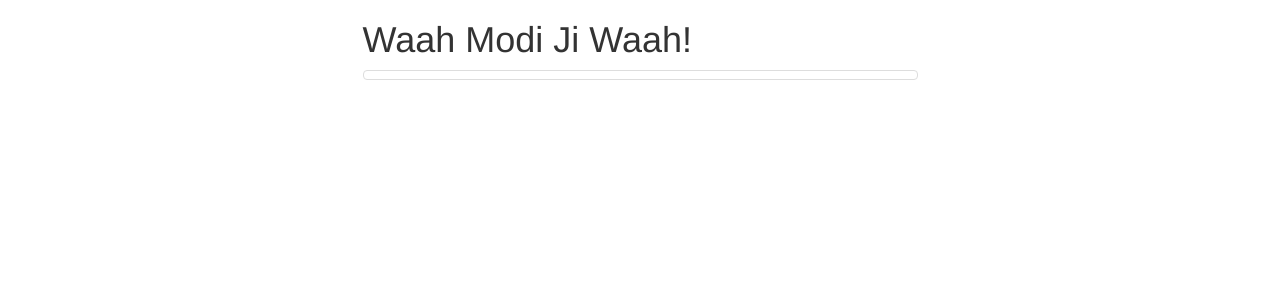
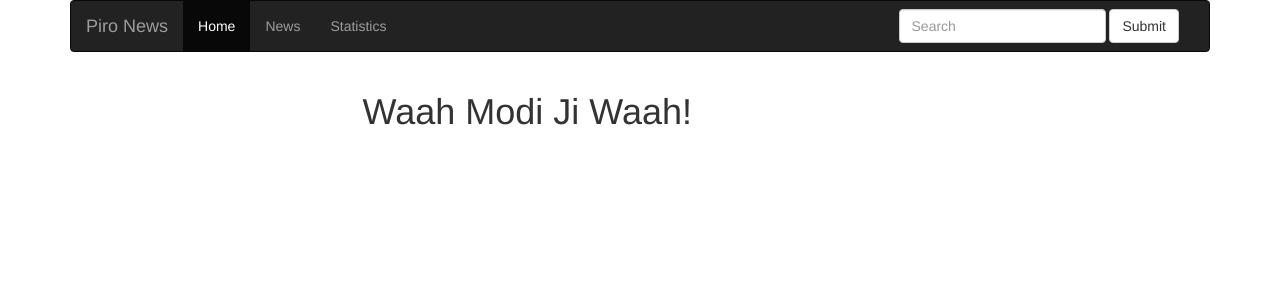
Before and after one commit to imsaiful/piro, a Django app: page / in a window 1280 px wide. Shown: the top 300 px of the page. Run offline with Django 3.2, Linux system fonts and the light colour scheme; data that the repository does not hold is empty; some libraries are stand-ins or nearby versions.

Commit message:
add navbar

```diff
--- a/pironews/feed/templates/feed/index.html
+++ b/pironews/feed/templates/feed/index.html
@@ -8,9 +8,34 @@
     <link rel="stylesheet" href="https://maxcdn.bootstrapcdn.com/bootstrap/3.3.7/css/bootstrap.min.css">
 
 </head>
-<body>
+<body bgcolor="#E6E6FA">
+<div class="container">
+<nav class="navbar navbar-inverse">
+  <div class="container-fluid">
+    <div class="navbar-header">
+      <button type="button" class="navbar-toggle" data-toggle="collapse" data-target="#myNavbar">
+        <span class="icon-bar"></span>
+        <span class="icon-bar"></span>
+        <span class="icon-bar"></span>
+      </button>
+      <a class="navbar-brand" href="#">Piro News</a>
+    </div>
+    <div class="collapse navbar-collapse" id="myNavbar">
+      <ul class="nav navbar-nav">
+        <li class="active"><a href="#">Home</a></li>
+        <li><a href="#">News </a></li>
+        <li><a href="#">Statistics</a></li>
+      </ul>
+      <form class="navbar-form navbar-right" action="/action_page.php">
+          <div class="form-group">
+                <input type="text" class="form-control" placeholder="Search">
+          </div>
+          <button type="submit" class="btn btn-default">Submit</button>
+      </form>
 
-<div class="container">
+    </div>
+  </div>
+</nav>
     <div class="row">
 
         <div class="col-md-3">
@@ -18,30 +43,20 @@
         </div>
         <div class="col-md-6">
             <h1>Waah Modi Ji Waah!</h1>
-            <div class="thumbnail">
                 {% for post in posts %}
-
-                    {% if post.image %}
-                        <img src='{{ post.image.url }}' class='img-responsive' height="300" width="300"/>
-                    {% endif %}
-                    <h5><b>{{  post.title}}</b></h5>
-                    <h6 style="color:red;">{{ post.created_date }}</h6>
+                    <div class="thumbnail">
+                        {% if post.image %}
+                            <img src='{{ post.image.url }}' class='img-responsive' height="300" width="300"/>
+                        {% endif %}
+                        <h5><b>{{  post.title}}</b></h5>
+                        <h6 style="color:red;">{{ post.created_date }}</h6>
+                         </div>
                 {% endfor %}
-            </div>
-
-
-
         </div>
         <div class="col-md-3">
-
         </div>
-
     </div>
-
-
 </div>
-
-
 <script src="https://ajax.googleapis.com/ajax/libs/jquery/3.3.1/jquery.min.js"></script>
 <script src="https://maxcdn.bootstrapcdn.com/bootstrap/3.3.7/js/bootstrap.min.js"></script>
 </body>
```
